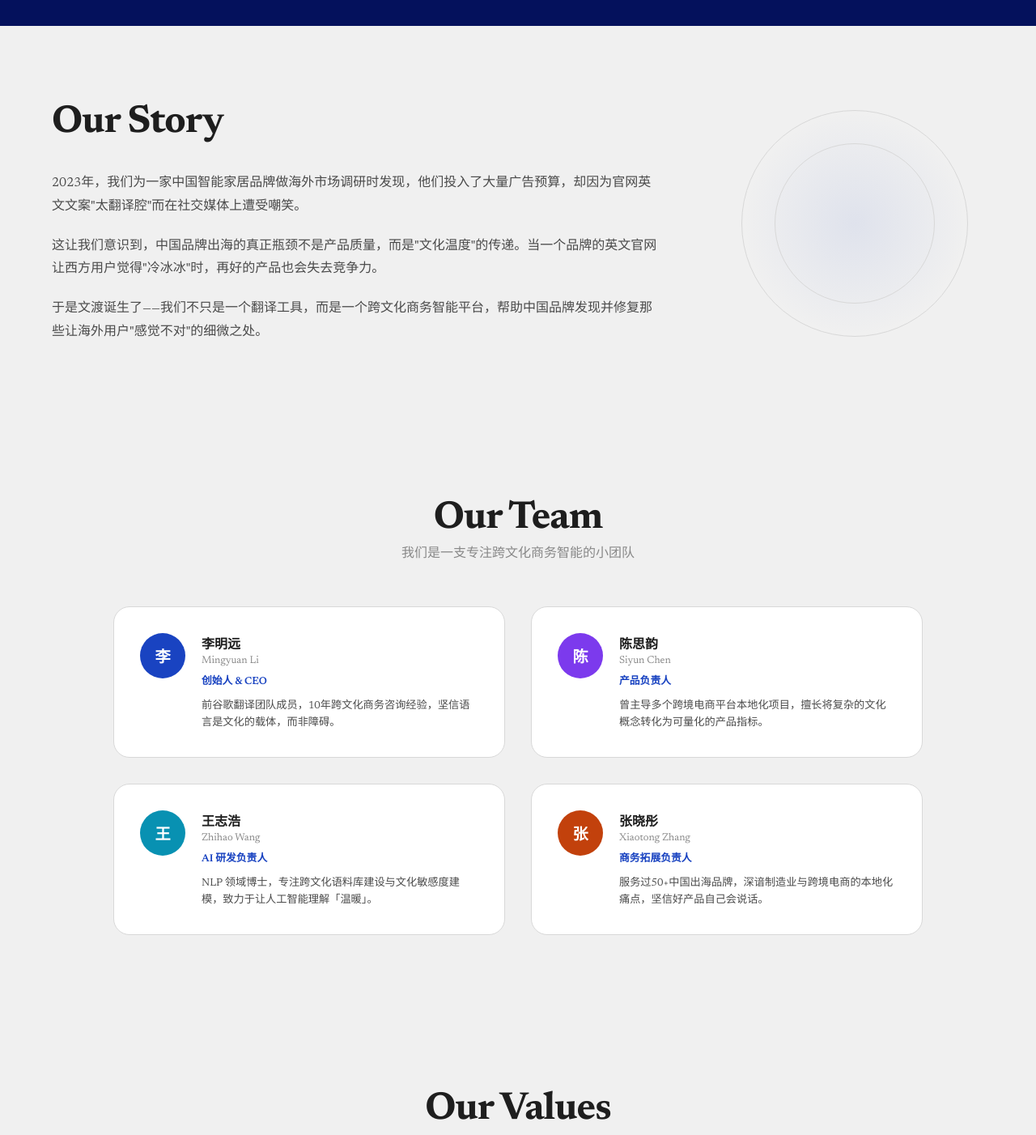
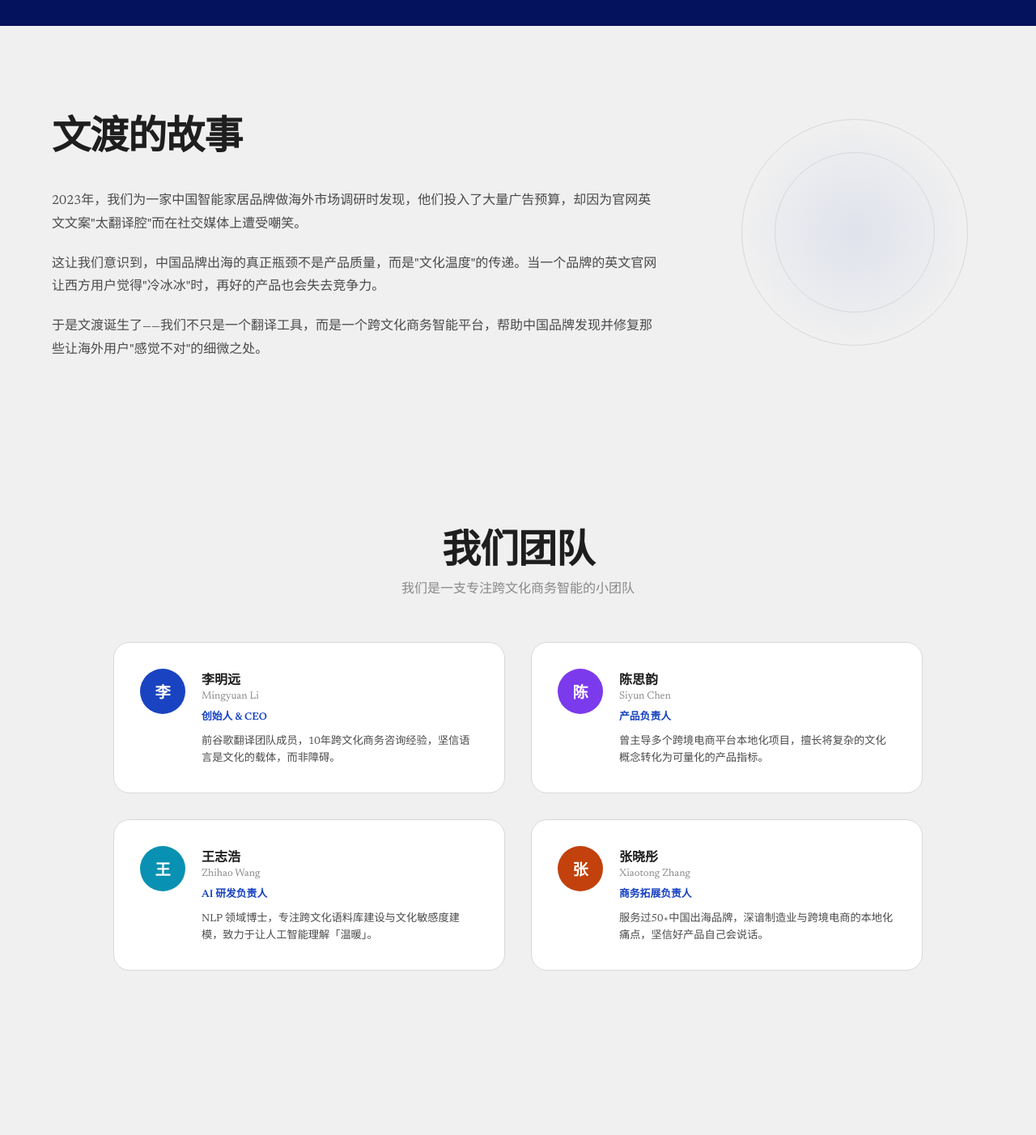
Before and after one commit to RayySummers/wendo, a Next.js app: page /about in a window 1280 px wide. Shown: the part 520-1922 px from the top of the page at 81% size. Built offline with nearby package versions, Linux system fonts and the light colour scheme.

Commit message:
About: Our Story/Team/Values → 中文

```diff
--- a/src/app/about/page.tsx
+++ b/src/app/about/page.tsx
@@ -62,7 +62,7 @@ export default function AboutPage() {
 
       <section className={styles.story}>
         <div className={styles.storyContent}>
-          <h2 className={`${styles.sectionTitle} font-serif-en`}>Our Story</h2>
+          <h2 className={`${styles.sectionTitle} font-serif-en`}>文渡的故事</h2>
           <div className={styles.storyText}>
             <p>
               2023年，我们为一家中国智能家居品牌做海外市场调研时发现，他们投入了大量广告预算，却因为官网英文文案"太翻译腔"而在社交媒体上遭受嘲笑。
@@ -82,7 +82,7 @@ export default function AboutPage() {
 
       <section className={styles.team}>
         <div className={styles.teamHeader}>
-          <h2 className={`${styles.sectionTitle} font-serif-en`}>Our Team</h2>
+          <h2 className={`${styles.sectionTitle} font-serif-en`}>我们团队</h2>
           <p className={styles.sectionSubtitle}>我们是一支专注跨文化商务智能的小团队</p>
         </div>
         <div className={styles.teamGrid}>
@@ -107,7 +107,7 @@ export default function AboutPage() {
 
       <section className={styles.values}>
         <div className={styles.valuesHeader}>
-          <h2 className={`${styles.sectionTitle} font-serif-en`}>Our Values</h2>
+          <h2 className={`${styles.sectionTitle} font-serif-en`}>团队价值观</h2>
         </div>
         <div className={styles.valuesGrid}>
           {values.map((v) => (
```
